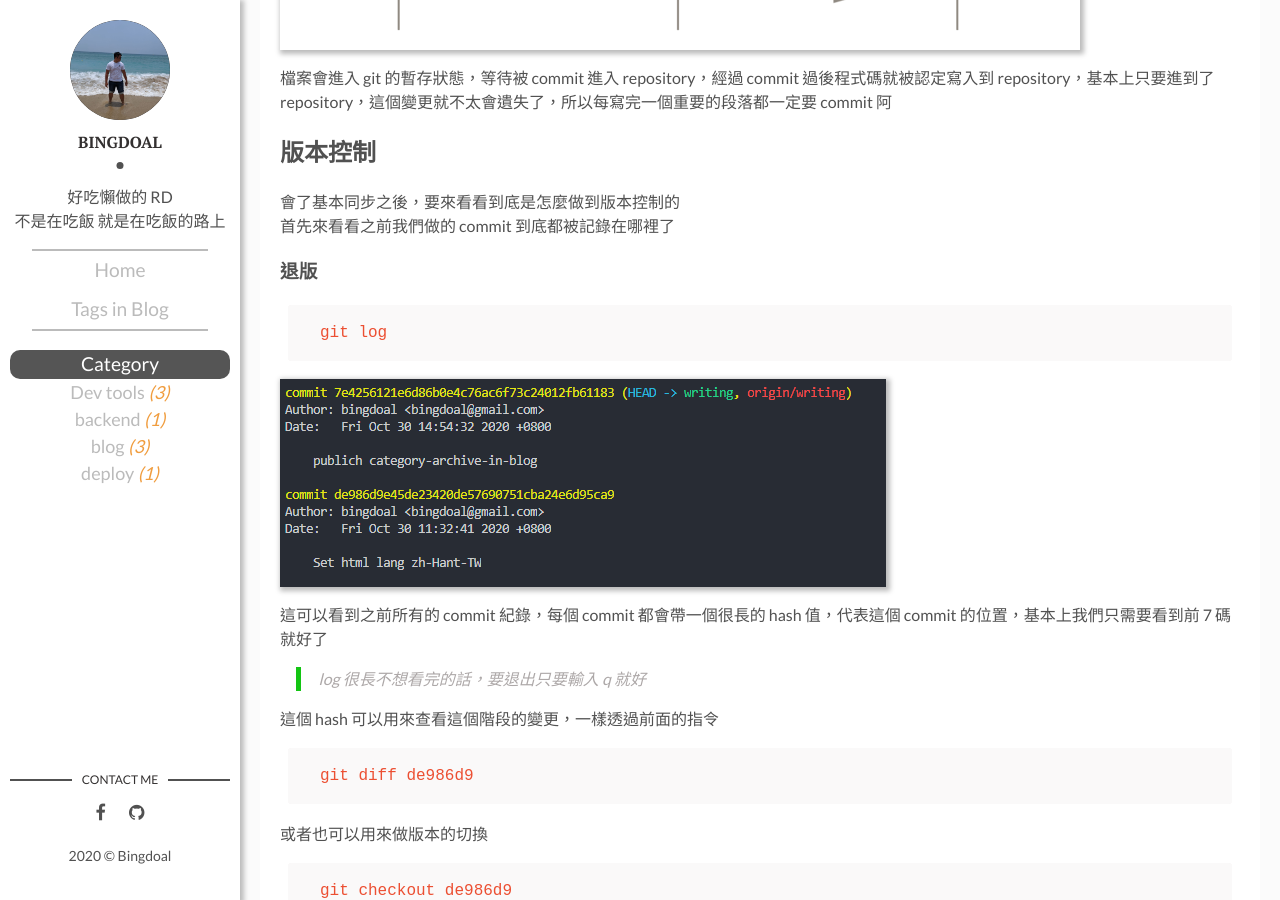
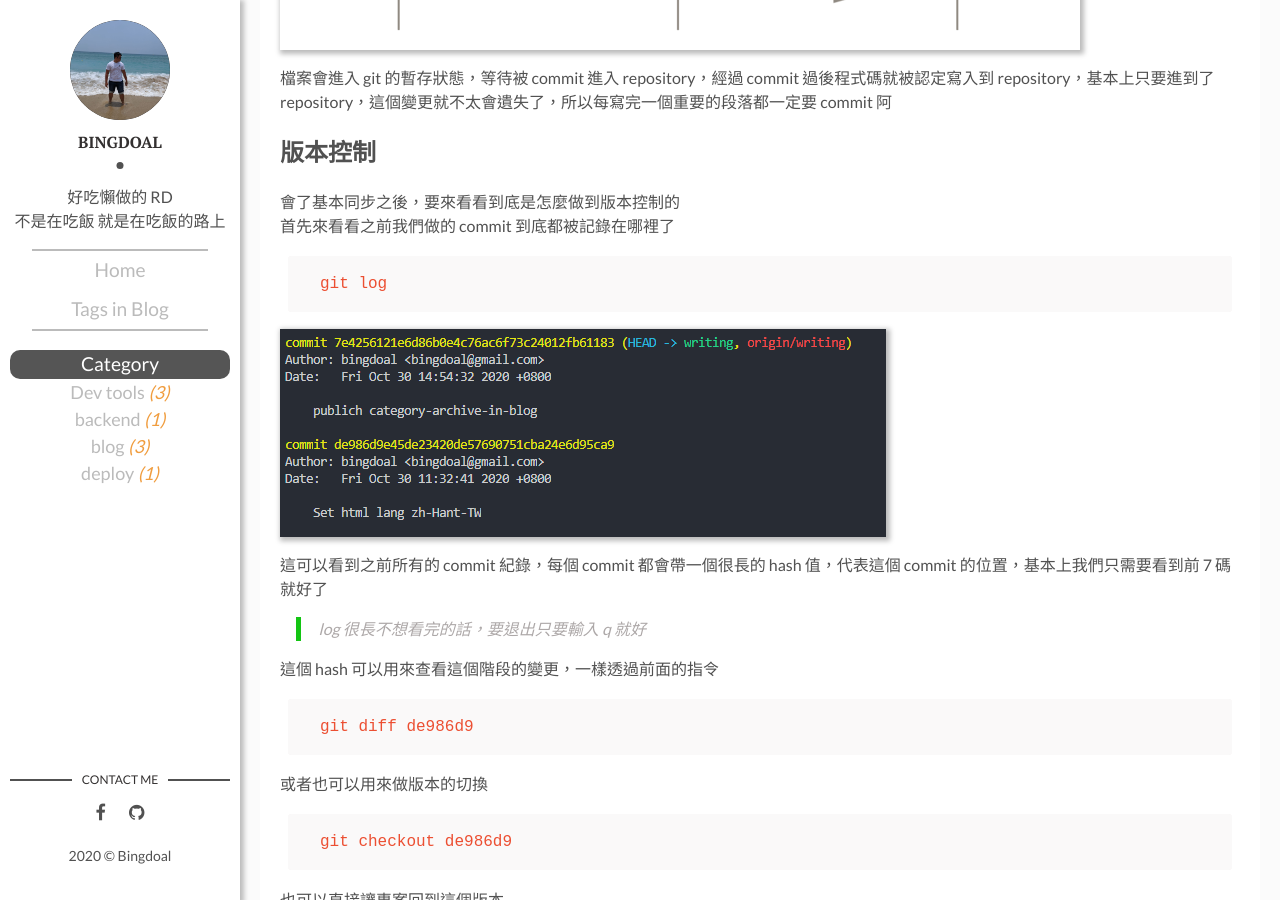
Before and after one commit to Bingdoal/bingdoal.github.io, a Jekyll site: the page built from _posts/2020-10-30-something-about-git.md, in a window 1280 px wide and 900 px high, scrolled down 3718 px. Built offline with Jekyll 4.4.1, drawn with Linux system fonts in a browser that asks for light colours; comment, search, counter and statistics services are not loaded.

Commit message:
fix: 順稿

````diff
--- a/_posts/2020-10-30-something-about-git.md
+++ b/_posts/2020-10-30-something-about-git.md
@@ -81,7 +81,6 @@ git push
 會了基本同步之後，要來看看到底是怎麼做到版本控制的
 首先來看看之前我們做的 commit 到底都被記錄在哪裡了
 
-### 退版
 ```shell
 git log
 ```
````
